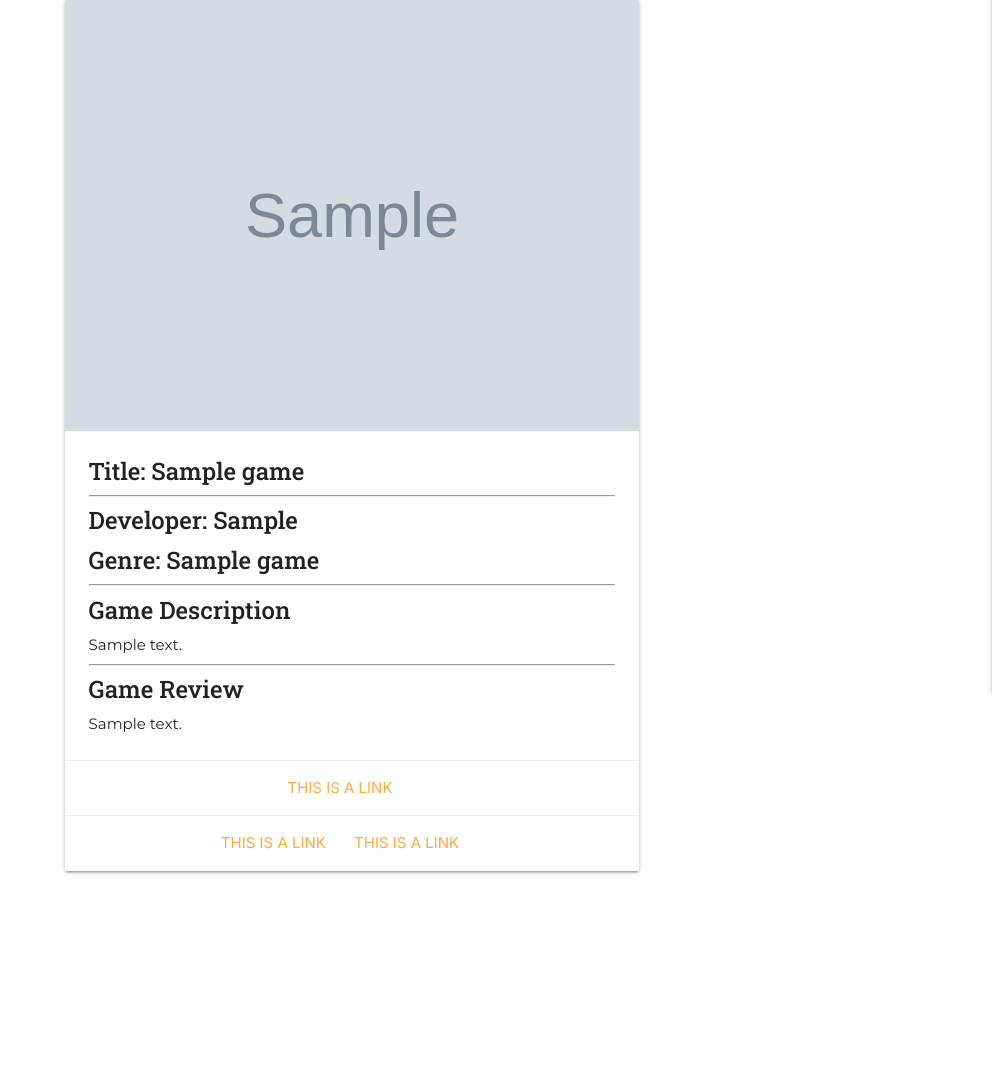
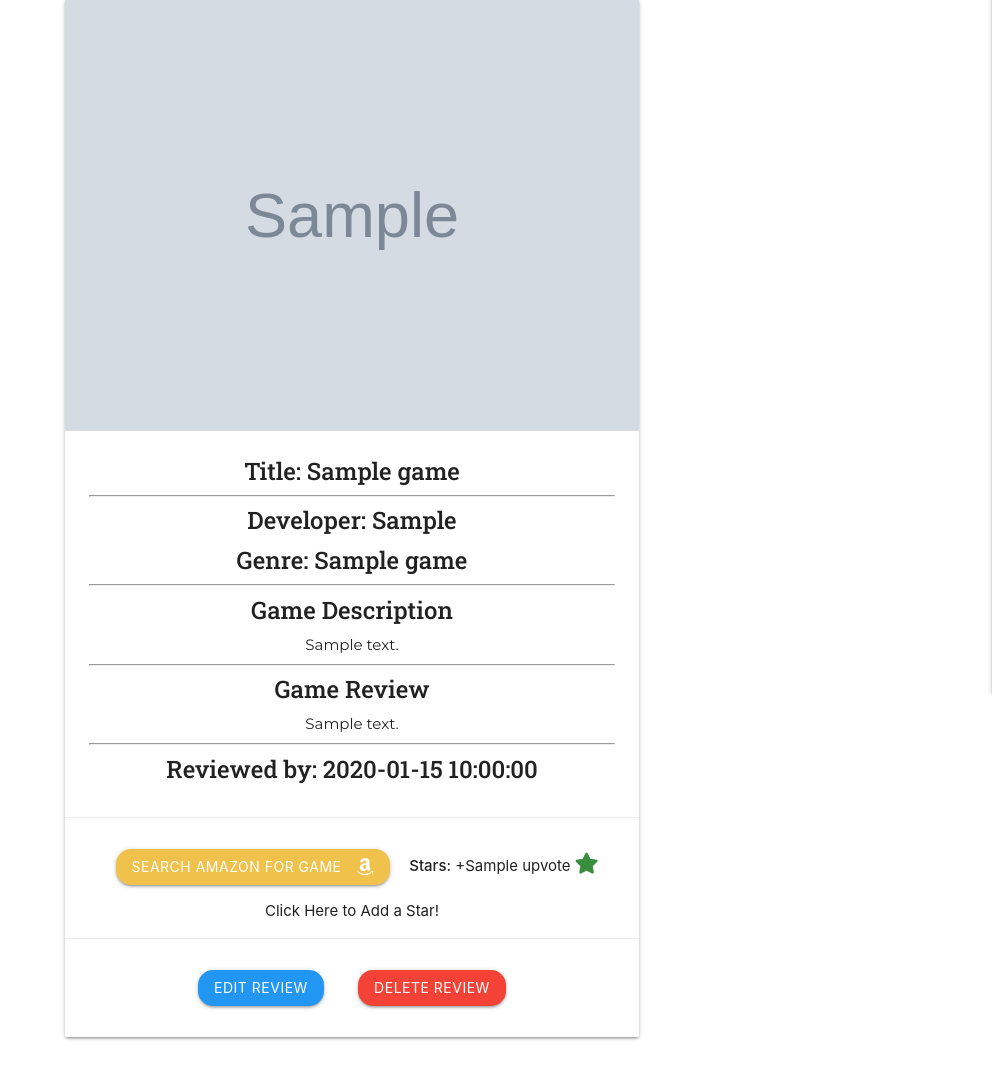
Before and after one commit to Code-Institute-Submissions/game-hq, a Flask app: template templates/review.html in a window 1280 px wide. Shown: the part 167-1239 px from the top of the page, without its empty margins (288-1280 px from the left). Before the commit the page ends 1041 px from the top, so only its background shows below. Run offline with Flask 2, Linux system fonts and the light colour scheme; the template is opened without the code that fills it: most values are stand-ins (such as "Sample title", 1, 10 or a date in 2020); grey boxes marked "Sample" are stand-in pictures; some libraries are stand-ins or nearby versions.

Commit message:
Added buttons on bottom of review card

```diff
--- a/static/css/style.css
+++ b/static/css/style.css
@@ -32,16 +32,27 @@ p {
 .amazon,
 .amazon:hover {
     background-color: #f0c14b;
+    margin: 15px;
+    border-radius: 15px;
 }
 
 .btn:focus, .btn-large:focus, .btn-small:focus, .btn-floating:focus {
     background-color:#f0c14b;
+    border-radius: 15px;
+}
+
+.fa-star {
+    font-size: 1.4em;
 }
 
 .upvote {
-    margin-left: 10px;
+    margin-right: 5px!important;
 }
 
+.edit {
+    margin: 15px;
+    border-radius: 15px;
+}
 
 /* -- Media Queries -- */
 
--- a/templates/review.html
+++ b/templates/review.html
@@ -8,7 +8,7 @@
                 <div class="card-image">
                     <img src="{{ game.game_image }}" alt="game image">
                 </div>
-                <div class="card-content">
+                <div class="card-content center-align">
                     <span class="card-title"><strong>Title: {{ game.game_name }}</strong></span>
                     <hr>
                     <span class="card-title"><strong>Developer: {{ game.game_developer }}</strong></span>
@@ -19,13 +19,19 @@
                     <hr>
                     <span class="card-title"><strong>Game Review</strong></span>
                     <p>{{ game.game_review }}</p>
+                    <hr>
+                    <span class="card-title"><strong>Reviewed by: {{ game.created_by }}</strong></span>
                 </div>
                 <div class="card-action center-align">
-                    <a href="#">This is a link</a>
+                    <a href="{{ game.amazon_link }} " class="btn amazon" target="_blank">
+                        Search Amazon For Game <i class="fab fa-amazon right"></i> </a>
+                    <span><strong>Stars:</strong><span> +{{ game.upvote }}
+                        <a href="#" class="upvote"><i class="fas fa-star green-text text-darken-2"></i></a>Click Here to Add a Star!</span>
+                    </span>
                 </div>
                 <div class="card-action center-align">
-                    <a href="#">This is a link</a>
-                    <a href="#">This is a link</a>
+                    <a class="edit waves-effect waves-light btn blue">Edit Review</a>
+                    <a class="edit waves-effect waves-light btn red">Delete Review</a>
                 </div>
             </div>
         </div>
```
